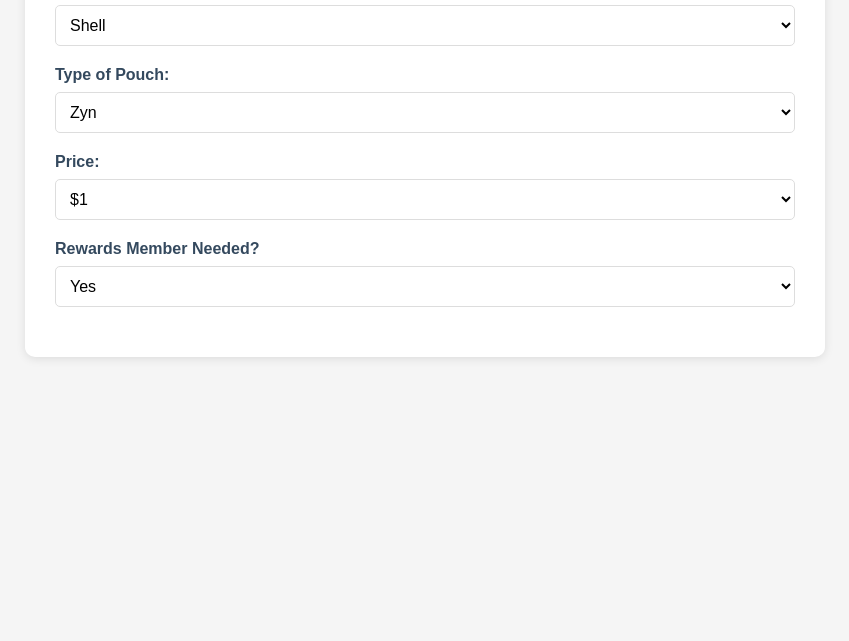
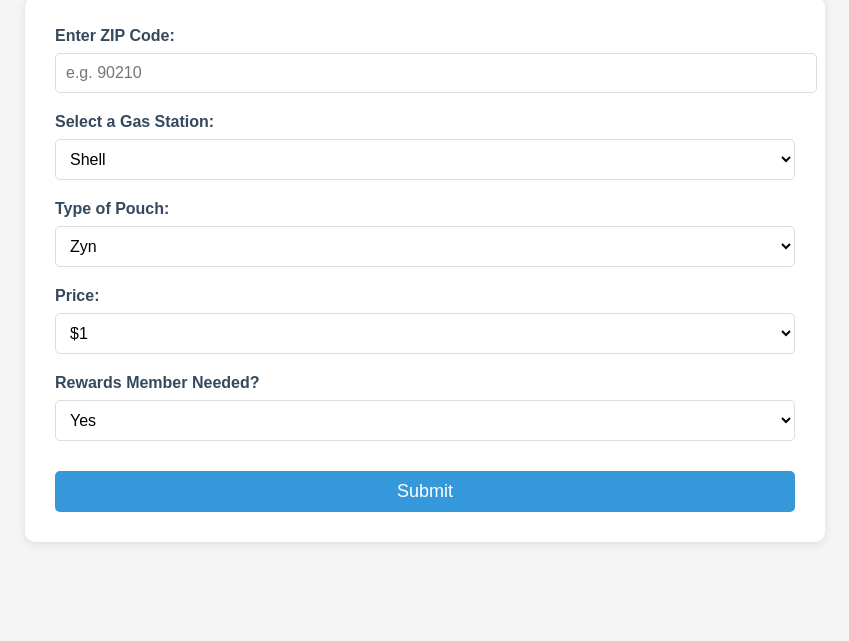
Before and after one commit to Blima-T/Buzz-Buddy, a plain HTML site: page index.html in a window 1280 px wide. Shown: the part 159-800 px from the top of the page, without its empty margins (215-1064 px from the left). Drawn offline with Linux system fonts and the light colour scheme.

Commit message:
Update index.html

```diff
--- a/index.html
+++ b/index.html
@@ -3,7 +3,7 @@
 <head>
     <meta charset="UTF-8">
     <meta name="viewport" content="width=device-width, initial-scale=1.0">
-    <title>Buzz Buddy</title>
+    <title>Buzz Buddy - User Input Form</title>
     <style>
         body {
             font-family: 'Arial', sans-serif;
@@ -17,6 +17,12 @@
             color: #2c3e50;
             text-align: center;
             margin-bottom: 30px;
+        }
+
+        h2 {
+            color: #34495e;
+            text-align: center;
+            margin-bottom: 20px;
         }
 
         .form-container {
@@ -37,7 +43,7 @@
             font-weight: bold;
         }
 
-        select {
+        select, input {
             width: 100%;
             padding: 10px;
             border: 1px solid #ddd;
@@ -46,16 +52,39 @@
             background-color: white;
         }
 
-        select:focus {
+        select:focus, input:focus {
             outline: none;
             border-color: #3498db;
             box-shadow: 0 0 5px rgba(52, 152, 219, 0.3);
+        }
+
+        .submit-button {
+            width: 100%;
+            padding: 10px;
+            background-color: #3498db;
+            color: white;
+            font-size: 18px;
+            border: none;
+            border-radius: 5px;
+            cursor: pointer;
+            margin-top: 10px;
+        }
+
+        .submit-button:hover {
+            background-color: #2980b9;
         }
     </style>
 </head>
 <body>
     <h1>Buzz Buddy</h1>
+    <h2>User Input Form</h2>
+
     <div class="form-container">
+        <div class="form-group">
+            <label for="zip-code">Enter ZIP Code:</label>
+            <input type="text" id="zip-code" placeholder="e.g. 90210">
+        </div>
+
         <div class="form-group">
             <label for="gas-stations">Select a Gas Station:</label>
             <select id="gas-stations">
@@ -112,6 +141,8 @@
                 <option value="no">No</option>
             </select>
         </div>
+
+        <button class="submit-button">Submit</button>
     </div>
 </body>
 </html>
```
